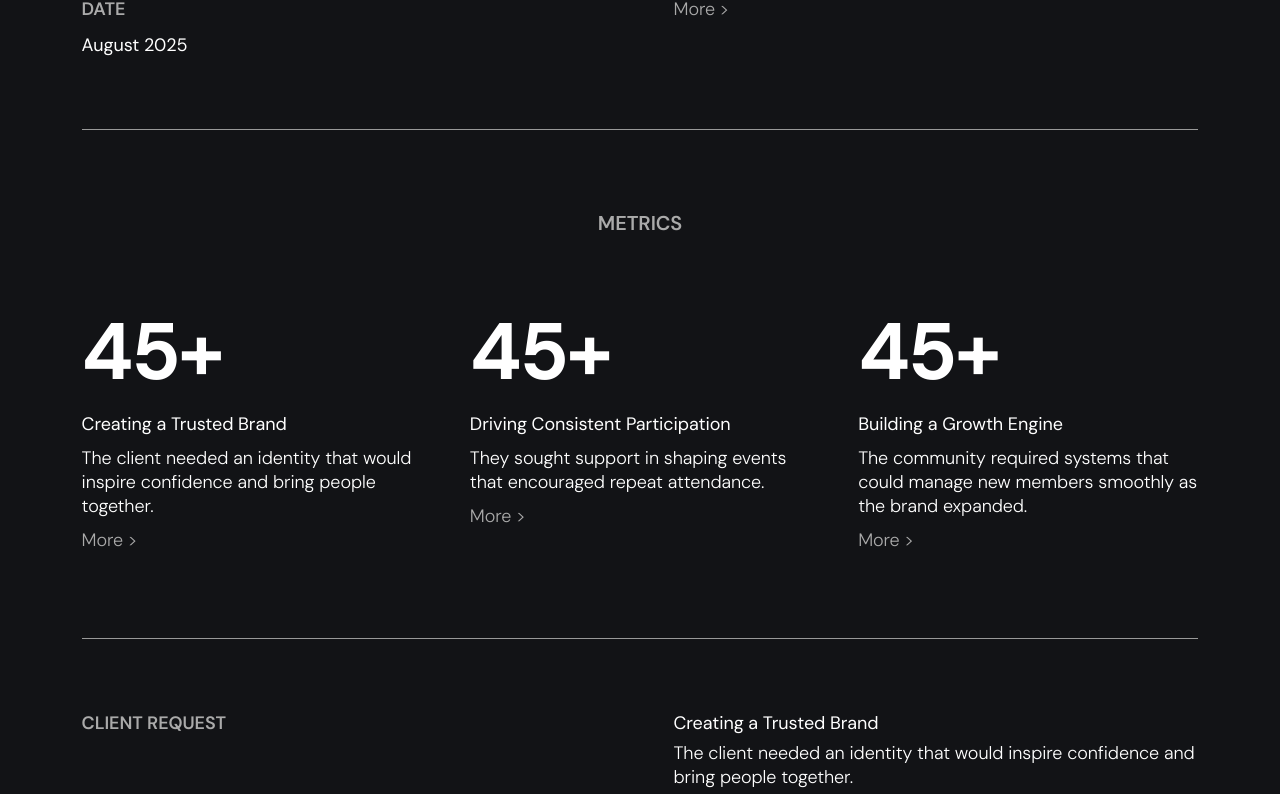
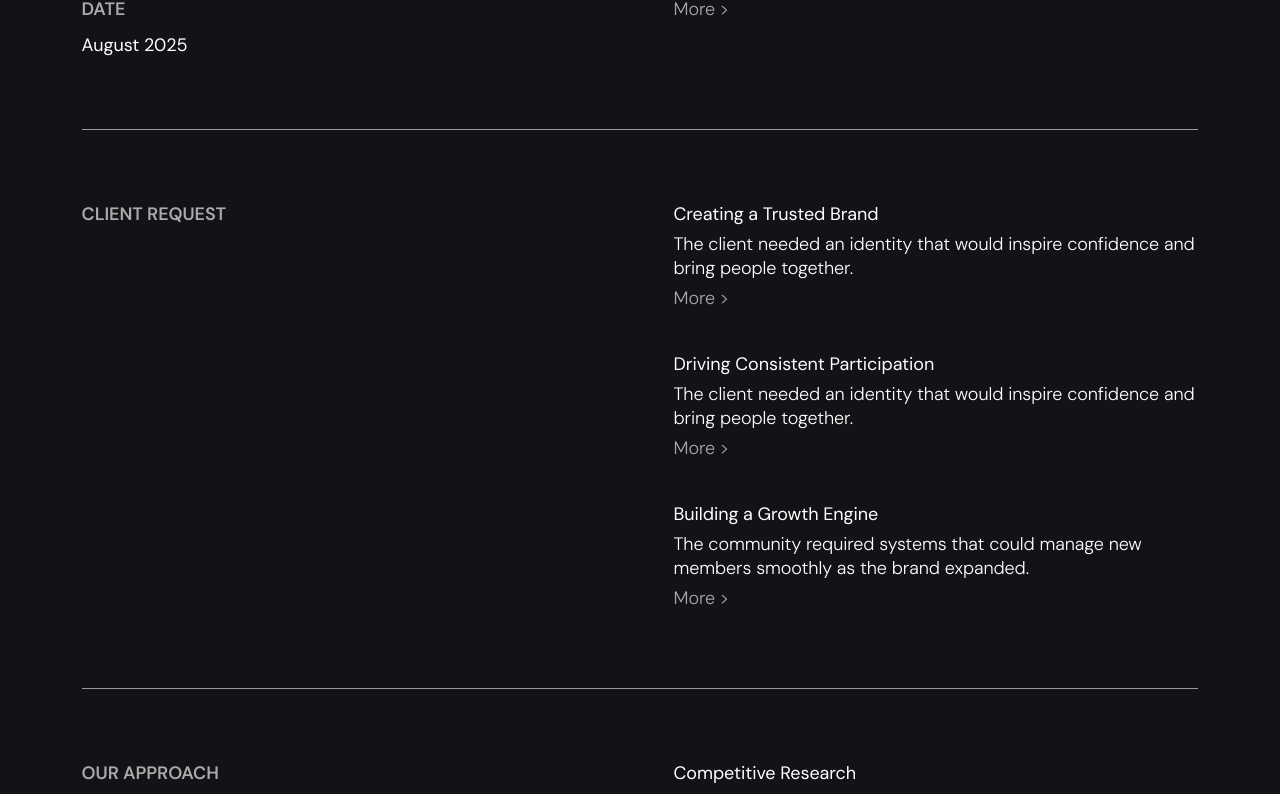
Before and after one commit to ajiaron/blackprintv2, a Next.js app: page /work/truka in a window 1280 px wide. Shown: the part 1115-1909 px from the top of the page. Built offline with nearby package versions, Linux system fonts and the light colour scheme.

Commit message:
portfolio changes

```diff
--- a/app/work/6lack-clover/page.js
+++ b/app/work/6lack-clover/page.js
@@ -225,6 +225,7 @@ export default function Work() {
                     </div>
                 </div>
             </motion.section>
+            {/*
             <motion.section className={[workStyles.workInfoSection, workStyles.workMetricsSection].join(' ')} style={{flexDirection:"column"}}
              initial={{opacity:0, y:16}}
                         animate={{opacity:1, y:0}}
@@ -286,7 +287,7 @@ export default function Work() {
                         </div>
                     </div>
                 </div>
-            </motion.section>
+            </motion.section>*/}
             <motion.section className={workStyles.workInfoSection}
              initial={{opacity:0, y:16}}
                         animate={{opacity:1, y:0}}
--- a/app/work/brightview-exterior/page.js
+++ b/app/work/brightview-exterior/page.js
@@ -224,6 +224,7 @@ export default function Work() {
                     </div>
                 </div>
             </motion.section>
+            {/*
             <motion.section className={[workStyles.workInfoSection, workStyles.workMetricsSection].join(' ')} style={{flexDirection:"column"}}
              initial={{opacity:0, y:16}}
                         animate={{opacity:1, y:0}}
@@ -285,7 +286,7 @@ export default function Work() {
                         </div>
                     </div>
                 </div>
-            </motion.section>
+            </motion.section>*/}
             <motion.section className={workStyles.workInfoSection}
              initial={{opacity:0, y:16}}
                         animate={{opacity:1, y:0}}
--- a/app/work/creatorverse/page.js
+++ b/app/work/creatorverse/page.js
@@ -225,6 +225,7 @@ export default function Work() {
                     </div>
                 </div>
             </motion.section>
+            {/*
             <motion.section className={[workStyles.workInfoSection, workStyles.workMetricsSection].join(' ')} style={{flexDirection:"column"}}
              initial={{opacity:0, y:16}}
                         animate={{opacity:1, y:0}}
@@ -286,7 +287,7 @@ export default function Work() {
                         </div>
                     </div>
                 </div>
-            </motion.section>
+            </motion.section>*/}
             <motion.section className={workStyles.workInfoSection}
              initial={{opacity:0, y:16}}
                         animate={{opacity:1, y:0}}
--- a/app/work/peaking-duck/page.js
+++ b/app/work/peaking-duck/page.js
@@ -224,6 +224,7 @@ export default function Work() {
                     </div>
                 </div>
             </motion.section>
+            {/*
             <motion.section className={[workStyles.workInfoSection, workStyles.workMetricsSection].join(' ')} style={{flexDirection:"column"}}
             initial={{opacity:0, y:16}}
                         animate={{opacity:1, y:0}}
@@ -285,7 +286,7 @@ export default function Work() {
                         </div>
                     </div>
                 </div>
-            </motion.section>
+            </motion.section>*/}
             <motion.section className={workStyles.workInfoSection}
             initial={{opacity:0, y:16}}
                         animate={{opacity:1, y:0}}
--- a/app/work/tradesmark/page.js
+++ b/app/work/tradesmark/page.js
@@ -225,6 +225,7 @@ export default function Work() {
                     </div>
                 </div>
             </motion.section>
+            {/*
             <motion.section className={[workStyles.workInfoSection, workStyles.workMetricsSection].join(' ')} style={{flexDirection:"column"}}
             initial={{opacity:0, y:16}}
                         animate={{opacity:1, y:0}}
@@ -286,7 +287,7 @@ export default function Work() {
                         </div>
                     </div>
                 </div>
-            </motion.section>
+            </motion.section>*/}
             <motion.section className={workStyles.workInfoSection}
             initial={{opacity:0, y:16}}
                         animate={{opacity:1, y:0}}
--- a/app/work/truka/page.js
+++ b/app/work/truka/page.js
@@ -226,6 +226,7 @@ export default function Work() {
                     </div>
                 </div>
             </motion.section>
+            {/*
             <motion.section className={[workStyles.workInfoSection, workStyles.workMetricsSection].join(' ')} style={{flexDirection:"column"}}
              initial={{opacity:0, y:16}}
                         animate={{opacity:1, y:0}}
@@ -287,7 +288,7 @@ export default function Work() {
                         </div>
                     </div>
                 </div>
-            </motion.section>
+            </motion.section>*/}
             <motion.section className={workStyles.workInfoSection}
              initial={{opacity:0, y:16}}
                         animate={{opacity:1, y:0}}
--- a/styles/catalog.module.scss
+++ b/styles/catalog.module.scss
@@ -132,7 +132,7 @@
     font-family: DM Sans;
     color: #909090;
     letter-spacing: var(--subtext-spacing);
-    z-index: 1;
+    z-index: 0;
 }
 .catalogPageHeader {
 
```
